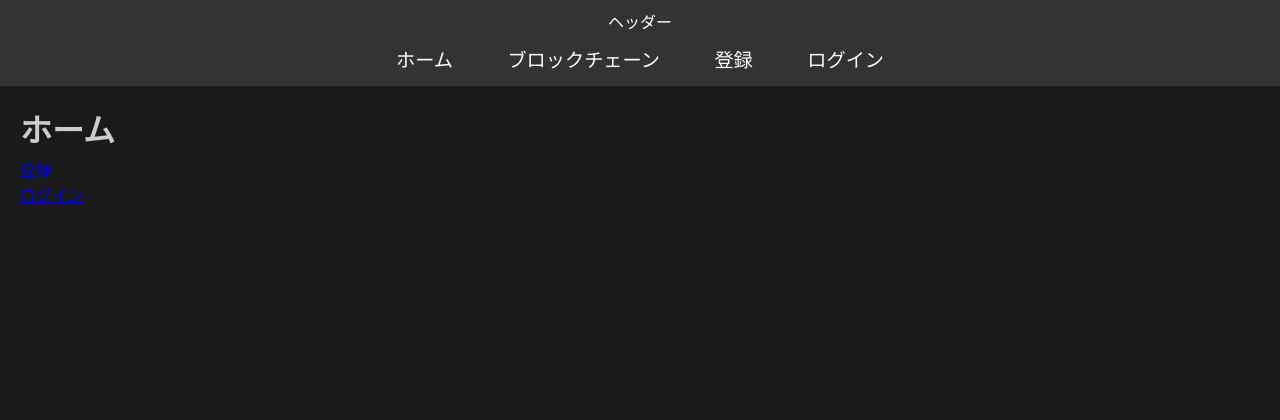
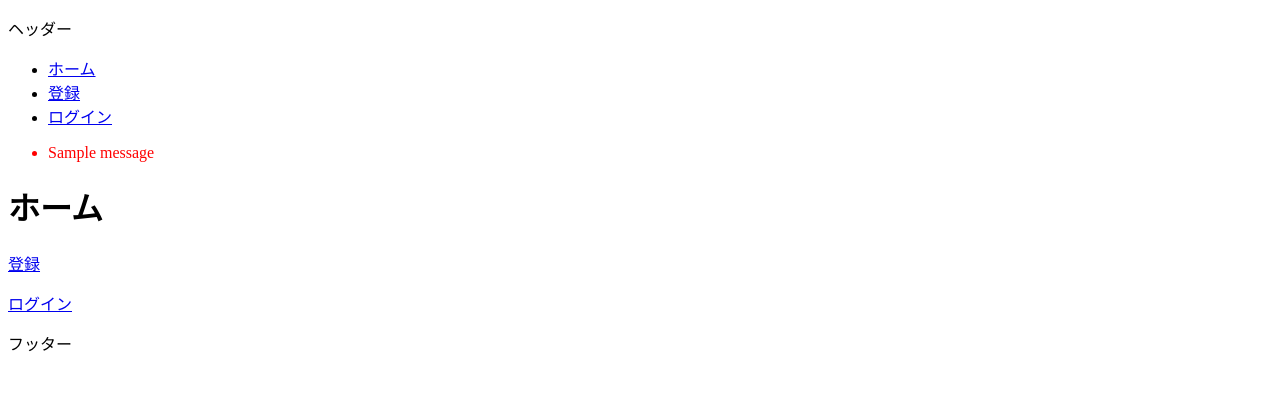
Before and after one commit to shizukani-cp/eduset, a Flask app: page / in a window 1280 px wide. Shown: the top 420 px of the page. Run offline with Flask 3, Linux system fonts and the light colour scheme; tables that the repository leaves empty hold one stand-in row (values such as "Sample post"); one stand-in notice (Sample message) is shown.

Commit message:
マイナスの額を送金できないように変更

```diff
--- a/app/app.py
+++ b/app/app.py
@@ -1,4 +1,4 @@
-from flask import Flask, render_template, redirect, url_for, request
+from flask import Flask, render_template, redirect, url_for, request, flash
 from flask_login import LoginManager, UserMixin, login_user, logout_user, login_required, current_user
 from flask_sqlalchemy import SQLAlchemy
 from flask_wtf import FlaskForm
@@ -156,6 +156,11 @@ def transfer():
     if form.validate_on_submit():
         recipient = User.query.filter_by(name=form.recipient_name.data).first()
 
+        # 送金額が0または負でないことを確認
+        if form.amount.data <= 0:
+            flash("送金額は正の数でなければなりません。", "error")
+            return render_template('transfer.html', form=form)
+
         if recipient:
             if current_user.balance >= form.amount.data:
                 current_user.balance -= form.amount.data
@@ -171,10 +176,10 @@ def transfer():
                 return redirect(url_for('index'))
 
             else:
-                return "送金に失敗しました。残高が不足しています。"
+                flash("送金に失敗しました。残高が不足しています。", "error")
 
         else:
-            return "受信者が見つかりませんでした。"
+            flash("受信者が見つかりませんでした。", "error")
 
     return render_template('transfer.html', form=form)
 
--- a/app/static/style.css
+++ b/app/static/style.css
@@ -1,3 +1,7 @@
 form {
   margin-left: 0px;
 }
+
+.flashes {
+  color: red;
+}
--- a/app/templates/base.html
+++ b/app/templates/base.html
@@ -1,35 +1,45 @@
 <!DOCTYPE html>
 <html lang="ja">
-
 <head>
     <meta charset="UTF-8">
-  <title>{% block title %}eduset{% endblock %}</title>
-  <link rel="stylesheet" href="{{ url_for('static', filename='basestyle.css') }}">
+    <title>{% block title %}MyPage{% endblock %}</title>
+    <link rel="stylesheet" href="{{ url_for('static', filename='style.css') }}">
     <link rel="stylesheet" href="{{ url_for('static', filename='style.css') }}">
 </head>
-
 <body>
     <header>
         <p>ヘッダー</p>
         <nav>
             <ul>
                 <li><a href="{{ url_for('index') }}">ホーム</a></li>
-        <li><a href="{{ url_for('blockchain_view') }}">ブロックチェーン</a></li>
                 {% if current_user.is_anonymous %}
                     <li><a href="{{ url_for('register') }}">登録</a></li>
                     <li><a href="{{ url_for('login') }}">ログイン</a></li>
                 {% else %}
+                    <li><a href="{{ url_for('transfer') }}">送金</a></li>
                     <li><a href="{{ url_for('logout') }}">ログアウト</a></li>
+                    <li><a href="{{ url_for('blockchain_view') }}">ブロックチェーン</a></li>
                 {% endif %}
             </ul>
         </nav>
     </header>
+
+    {% with messages = get_flashed_messages(with_categories=true) %}
+        {% if messages %}
+            <ul class="flashes">
+            {% for category, message in messages %}
+                <li class="{{ category }}">{{ message }}</li>
+            {% endfor %}
+            </ul>
+        {% endif %}
+    {% endwith %}
+
     <main>
         {% block content %}{% endblock %}
     </main>
+
     <footer>
         <p>フッター</p>
     </footer>
 </body>
-
 </html>
```
Also changed, not shown: instance/users.db. Lines whose indentation alone changed are shown as unchanged.
